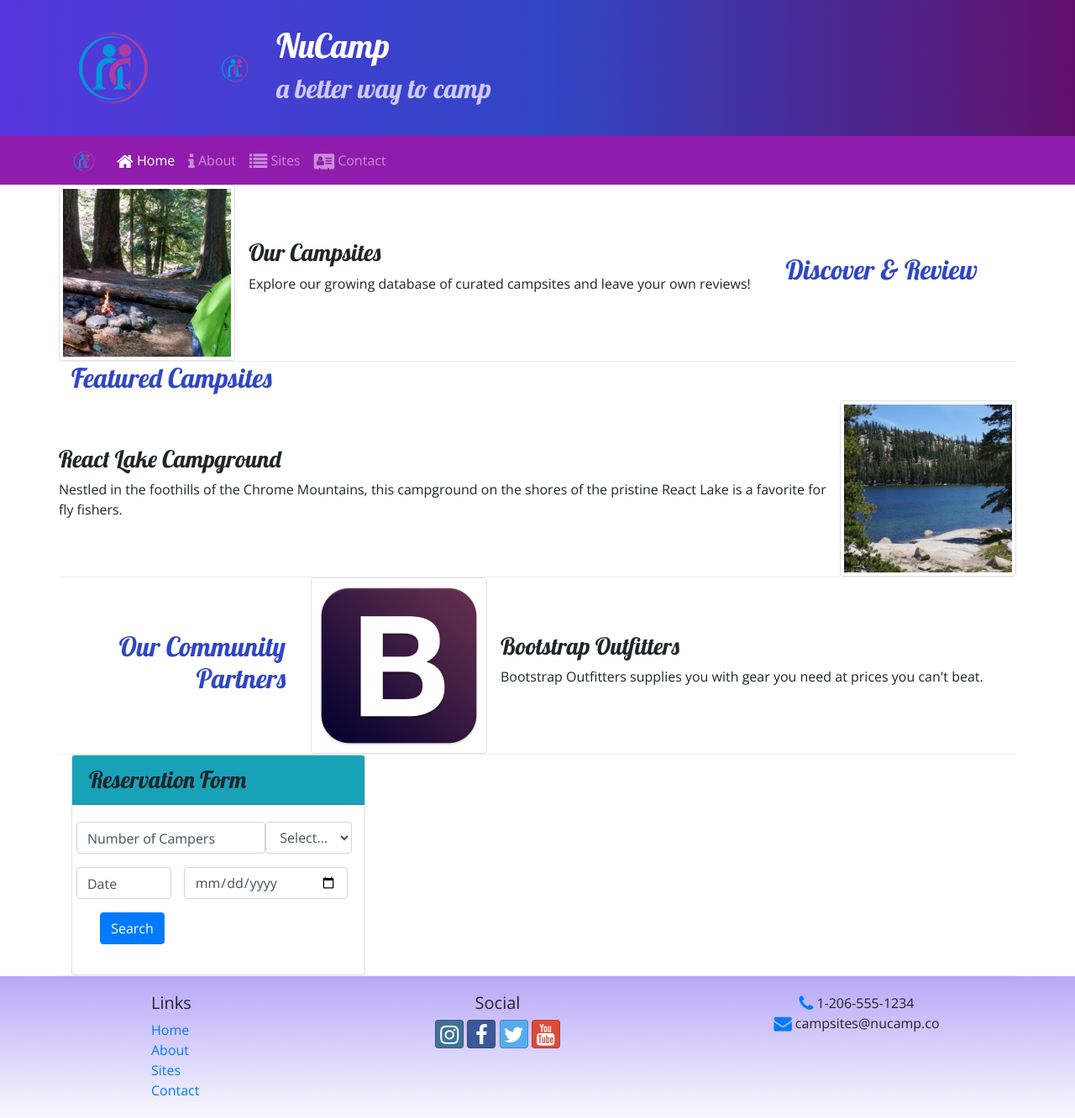
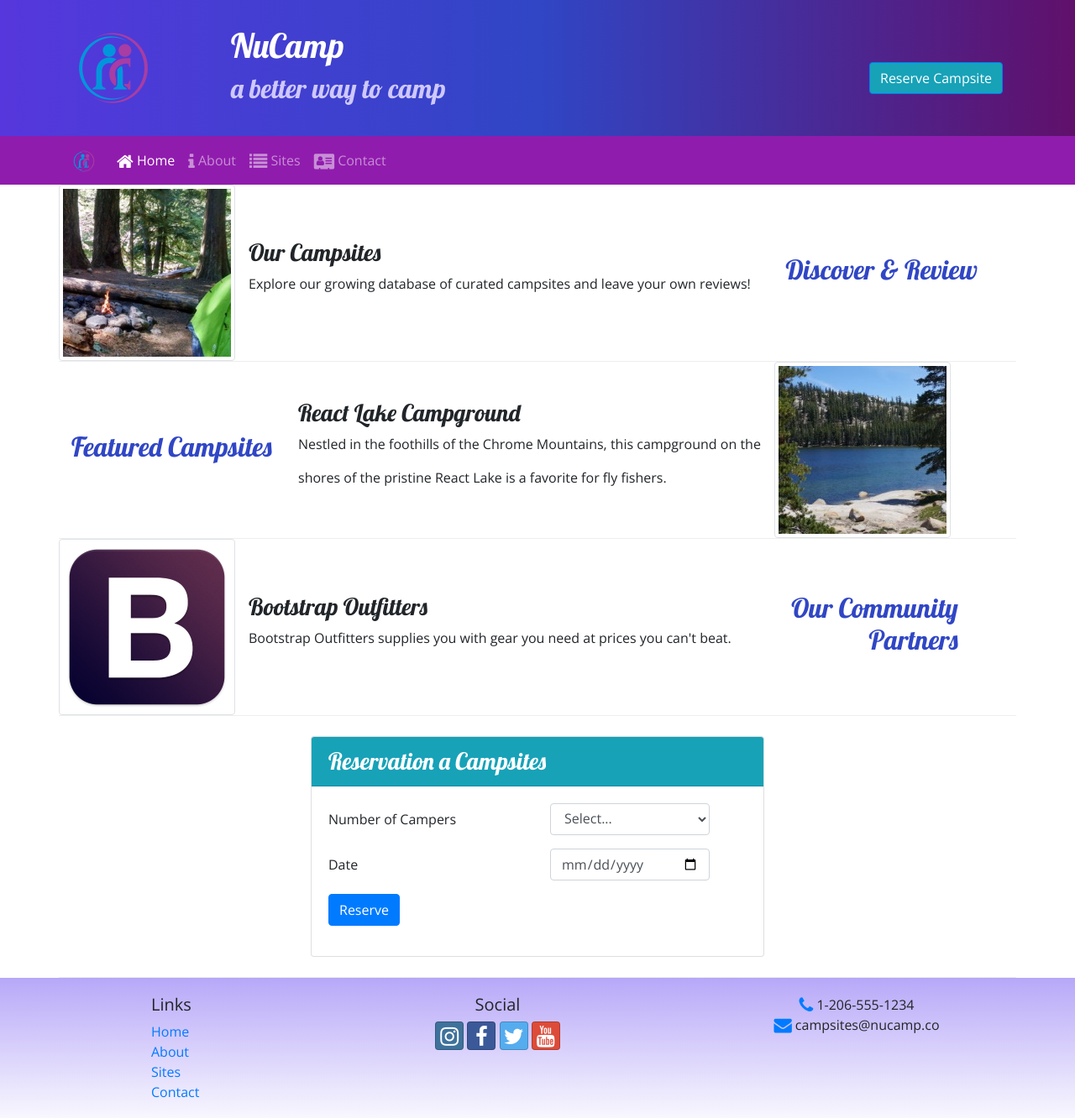
Before and after one commit to vlockhar/git-test, a website: page index.html in a window 1280 px wide. Shown: the whole page at 84% size. Drawn offline with nearby package versions, Linux system fonts and the light colour scheme.

Commit message:
Week2 Assignment

```diff
--- a/index.html
+++ b/index.html
@@ -26,14 +26,16 @@
                 <div class="col-4 col-sm-3 col-md-2 align-self-center">
                     <img src="img/logo.png" class="img-fluid" />
                  </div>
-                 <div class="row">
-                    <div class="col-4 col-sm-3 col-md-2 align-self-center">
-                        <a href="index.html"><img src="img/logo.png" class="img-fluid" /></a>
-                    </div>
+
                 <div class="col">
                     <h1>NuCamp</h1>
                     <h2>a better way to camp</h2>
                 </div>
+
+                <div class="col-md-4 col-xl-2 align-self-center">
+                    <a class="btn btn-primary btn-xl bg-info text-white mt-4" href="#reserveForm" role="button">Reserve Campsite</a>
+                </div>
+
             </div>
         </div>
     </header>
@@ -68,57 +70,60 @@
             </div>
         </div>
         <div class="row row-content align-items-center">
-            <div class="col">
+            <div class="col-sm-4 order-sm-first col-md-3">
                 <h2 class="text-sm-left">Featured Campsites</h2>
             </div>
                 <div class="media">
                     <div class="media-body align-self-center">
                         <h3>React Lake Campground</h3>
-                        <p class="d-none d-flex">Nestled in the foothills of the Chrome Mountains, this campground on the shores of the pristine React Lake is a favorite for fly fishers.</p>
+                        <p class="d-none d-sm-block">Nestled in the foothills of the Chrome Mountains, this campground on the </p>
+                        <p class="d-none d-sm-block">shores of the pristine React Lake is a favorite for fly fishers.</p>
                     </div>
                     <img class="d-flex ml-3 img-thumbnail " src="img/react-lake-thumb.jpg" alt="React Lake" />
                 </div>
         </div>
         <div class="row row-content align-items-center">
-            <div class="col col-sm-4 col-md-3">
+            <div class="col-sm-4 order-sm-last col-md-3">
                 <h2 class="text-sm-right">Our Community Partners</h2>
             </div>
-            <div class="col">
-                <div class="media">
-                    <img class="d-flex mr-3 img-thumbnail " src="img/bootstrap-thumb.png" alt="Bootstrap Outfitters">
-                    <div class="media-body align-self-center">
-                        <h3>Bootstrap Outfitters</h3>
-        				<p class="d-none d-sm-block">Bootstrap Outfitters supplies you with gear you need at prices you can't beat.</p>
-                    </div>
+            <div class="media">
+                <img class="d-flex mr-3 img-thumbnail" src="img/bootstrap-thumb.png" alt="Bootstrap Outfitters" />
+                <div class="media-body align-self-center">
+                    <h3>Bootstrap Outfitters</h3>
+                    <p class="d-none d-sm-block">Bootstrap Outfitters supplies you with gear you need at prices you can't beat.</p>
                 </div>
             </div>
         </div>
+
         <div class="row row-content align-items-center">
-            <div class="col-sm-4 ">
+            <div class="mt-4 mb-4 mx-auto col-sm-6  ">
                 <div class="card ">
-                    <h3 class="card-header bg-info" >Reservation Form</h3>
+                    <h3 class="card-header bg-info text-white" >Reservation a Campsites</h3>
                     <div class="card-body">
                         <form id="reserveForm">
                             <div class="form-group row">
-                                <label for="numCampers" class="col-8 col-form-label form-control text-black">Number of Campers</label>
-                                <div class="col=4">
+                                <label for="numCampers" class="col-6 col-form-label  text-black">Number of Campers</label>
+                                    <div class="col-5">
                                         <select name="numCampers" id="numCampers" class="form-control">
                                             <option select >Select...</option>
                                             <option value="1">1</option>
                                             <option value="2">2</option>
                                             <option value="3">3</option>
+                                            <option value="4">4</option>
+                                            <option value="5">2</option>
+                                            <option value="6">6</option>
                                         </select>
-                                </div>
+                                    </div>
                             </div>
                             <div class="form-group row">
-                                <label for="date" class="col-4 col-form-label form-control  text-black">Date</label>
-                                    <div class="col">
+                                <label for="date" class="col-6 col-form-label text-black">Date</label>
+                                    <div class="col-5">
                                         <input type="date" class="form-control" id="date" name="date" placeholder="" />
                                     </div>
                             </div>
                             <div class="form-group row">
-                                <div class="offset-1">
-                                    <button type="submit" class="btn btn-primary">Search</button>
+                                <div class="col-6">
+                                    <button type="submit" class="btn btn-primary">Reserve</button>
                                 </div>
                             </div>
                         </form>
```
